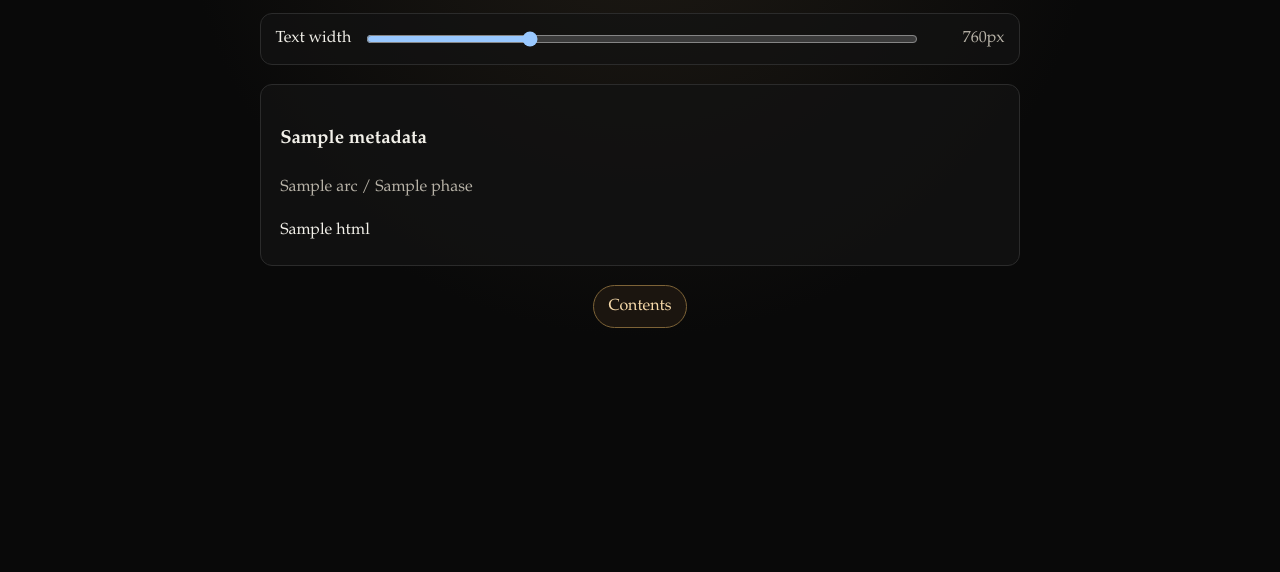
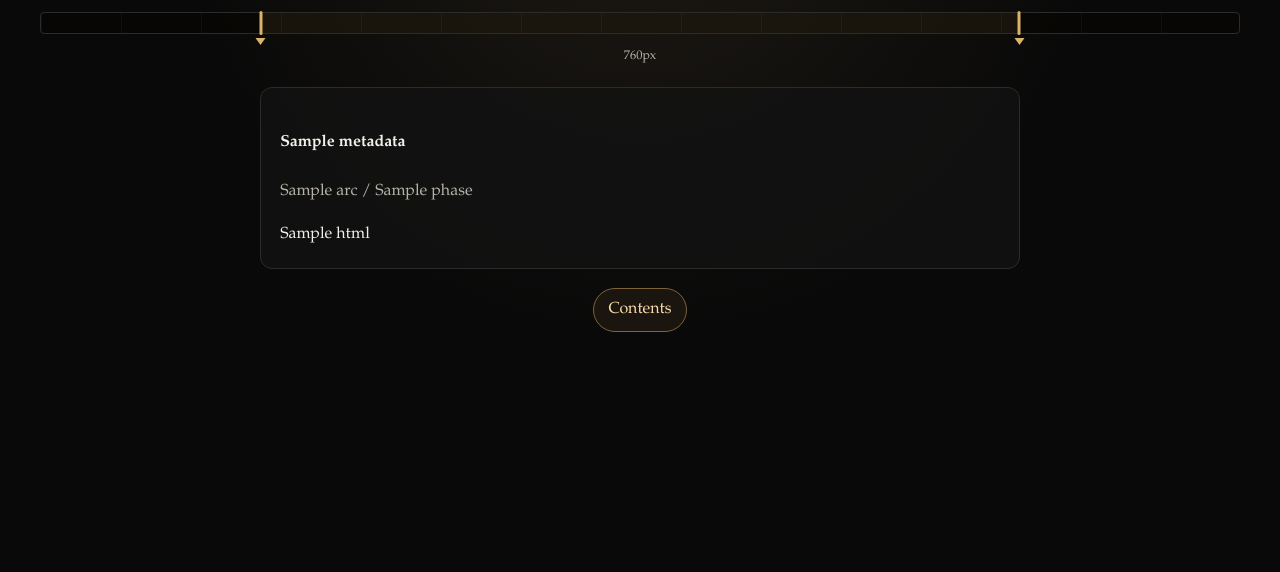
Before and after one commit to Igor4er/rezeror, a Flask app: template src/rezeror/web/templates/reader.html in a window 1280 px wide. Shown: the part 120-692 px from the top of the page. Before the commit the page ends 448 px from the top, so only its background shows below. Run offline with Flask 3, Linux system fonts and the light colour scheme; the template is opened without the code that fills it: most values are stand-ins (such as "Sample title", 1, 10 or a date in 2020); parts of the project's set-up code (start-up, migrations or seed data) failed here and were passed over; some libraries are stand-ins or nearby versions.

Commit message:
test handles width

```diff
--- a/src/rezeror/web/static/css/style.css
+++ b/src/rezeror/web/static/css/style.css
@@ -261,26 +261,89 @@ a:hover {
   background: #2a2118;
 }
 
-.reader-controls {
-  max-width: var(--reader-content-width);
-  margin: 0.8rem auto 0;
-  padding: 0.7rem 0.9rem;
-  border: 1px solid var(--border);
-  border-radius: 12px;
-  background: rgba(18, 18, 18, 0.72);
-  display: flex;
-  align-items: center;
-  gap: 0.8rem;
+.reader-ruler {
+  margin: 0.75rem 0 0;
+  user-select: none;
+  -webkit-user-select: none;
 }
 
-.reader-controls input[type="range"] {
-  flex: 1;
+.ruler-track {
+  position: relative;
+  height: 22px;
+  background: rgba(8, 6, 4, 0.7);
+  border: 1px solid var(--border);
+  border-radius: 4px;
+  overflow: visible;
+  cursor: default;
+  background-image: repeating-linear-gradient(
+    to right,
+    rgba(255, 255, 255, 0.04) 0,
+    rgba(255, 255, 255, 0.04) 1px,
+    transparent 1px,
+    transparent 80px
+  );
+}
+
+.ruler-text-zone {
+  position: absolute;
+  top: 0;
+  bottom: 0;
+  background: rgba(219, 179, 107, 0.07);
+  border-left: 1px solid rgba(219, 179, 107, 0.25);
+  border-right: 1px solid rgba(219, 179, 107, 0.25);
+  pointer-events: none;
+}
+
+.ruler-handle {
+  position: absolute;
+  top: -2px;
+  bottom: -2px;
+  width: 3px;
+  transform: translateX(-50%);
+  background: var(--accent);
+  border-radius: 2px;
+  cursor: ew-resize;
+  z-index: 10;
+  touch-action: none;
+}
+
+/* Wider invisible hit area */
+.ruler-handle::before {
+  content: '';
+  position: absolute;
+  inset: 0 -10px;
+  cursor: ew-resize;
+}
+
+/* Downward-pointing triangle tab */
+.ruler-handle::after {
+  content: '';
+  position: absolute;
+  left: 50%;
+  top: calc(100% + 3px);
+  transform: translateX(-50%);
+  width: 0;
+  height: 0;
+  border-left: 5px solid transparent;
+  border-right: 5px solid transparent;
+  border-top: 7px solid var(--accent);
+}
+
+.ruler-handle:focus-visible {
+  outline: none;
+  background: #e9c482;
+  box-shadow: 0 0 0 2px rgba(219, 179, 107, 0.4);
+}
+
+.ruler-footer {
+  display: flex;
+  justify-content: center;
+  margin-top: 0.75rem;
 }
 
 .reader-width-value {
   color: var(--muted);
-  min-width: 4.5rem;
-  text-align: right;
+  font-size: 0.78rem;
 }
 
 .library-groups {
--- a/src/rezeror/web/static/js/reader.js
+++ b/src/rezeror/web/static/js/reader.js
@@ -111,47 +111,115 @@
   const { notes: translatorNotes, definitionElements } = collectTranslatorNotes(readerContent);
   replaceInlineTranslatorRefs(readerContent, translatorNotes, definitionElements);
 
-  const widthSlider = document.querySelector("[data-reader-width-slider]");
+  const rulerTrack = document.querySelector("[data-ruler-track]");
+  const rulerZone = document.querySelector("[data-ruler-zone]");
+  const leftHandle = document.querySelector('[data-ruler-handle="left"]');
+  const rightHandle = document.querySelector('[data-ruler-handle="right"]');
   const widthValue = document.querySelector("[data-reader-width-value]");
   const widthStorageKey = "rezeror:reader-width";
   const minWidth = 620;
   const maxWidth = 1100;
+  const widthStep = 20;
+  let currentWidth = 760;
 
-  const applyReaderWidth = (rawValue) => {
+  const updateRulerUI = () => {
+    if (!rulerTrack) {
+      return;
+    }
+    const trackWidth = rulerTrack.getBoundingClientRect().width;
+    if (trackWidth === 0) {
+      return;
+    }
+    const margin = Math.max(0, (trackWidth - currentWidth) / 2);
+    const leftPct = (margin / trackWidth) * 100;
+    const rightPct = ((trackWidth - margin) / trackWidth) * 100;
+    if (leftHandle) {
+      leftHandle.style.left = `${leftPct}%`;
+      leftHandle.setAttribute("aria-valuenow", String(currentWidth));
+    }
+    if (rightHandle) {
+      rightHandle.style.left = `${rightPct}%`;
+      rightHandle.setAttribute("aria-valuenow", String(currentWidth));
+    }
+    if (rulerZone) {
+      rulerZone.style.left = `${leftPct}%`;
+      rulerZone.style.width = `${rightPct - leftPct}%`;
+    }
+    if (widthValue) {
+      widthValue.textContent = `${currentWidth}px`;
+    }
+  };
+
+  const applyReaderWidth = (rawValue, save) => {
     const numeric = Number(rawValue);
     if (!Number.isFinite(numeric)) {
       return;
     }
-    const bounded = Math.min(maxWidth, Math.max(minWidth, Math.round(numeric)));
-    document.documentElement.style.setProperty("--reader-content-width", `${bounded}px`);
-    if (widthSlider) {
-      widthSlider.value = String(bounded);
-    }
-    if (widthValue) {
-      widthValue.textContent = `${bounded}px`;
+    currentWidth = Math.min(maxWidth, Math.max(minWidth, Math.round(numeric / widthStep) * widthStep));
+    document.documentElement.style.setProperty("--reader-content-width", `${currentWidth}px`);
+    updateRulerUI();
+    if (save) {
+      try {
+        window.localStorage.setItem(widthStorageKey, String(currentWidth));
+      } catch (_) {}
     }
   };
 
   try {
-    const savedWidth = window.localStorage.getItem(widthStorageKey);
-    if (savedWidth) {
-      applyReaderWidth(savedWidth);
-    } else if (widthSlider) {
-      applyReaderWidth(widthSlider.value);
-    }
+    applyReaderWidth(window.localStorage.getItem(widthStorageKey) || 760, false);
   } catch (_) {
-    if (widthSlider) {
-      applyReaderWidth(widthSlider.value);
-    }
+    applyReaderWidth(760, false);
   }
 
-  if (widthSlider) {
-    widthSlider.addEventListener("input", () => {
-      applyReaderWidth(widthSlider.value);
-      try {
-        window.localStorage.setItem(widthStorageKey, widthSlider.value);
-      } catch (_) {}
+  const makeHandleDraggable = (handle, side) => {
+    if (!handle || !rulerTrack) {
+      return;
+    }
+    const onMove = (clientX) => {
+      const rect = rulerTrack.getBoundingClientRect();
+      const relX = clientX - rect.left;
+      const margin = side === "left" ? relX : rect.width - relX;
+      applyReaderWidth(rect.width - 2 * margin, true);
+    };
+    const onMouseMove = (e) => onMove(e.clientX);
+    const onMouseUp = () => {
+      document.removeEventListener("mousemove", onMouseMove);
+      document.removeEventListener("mouseup", onMouseUp);
+    };
+    handle.addEventListener("mousedown", (e) => {
+      e.preventDefault();
+      document.addEventListener("mousemove", onMouseMove);
+      document.addEventListener("mouseup", onMouseUp);
     });
+    const onTouchMove = (e) => {
+      e.preventDefault();
+      onMove(e.touches[0].clientX);
+    };
+    const onTouchEnd = () => {
+      document.removeEventListener("touchmove", onTouchMove);
+      document.removeEventListener("touchend", onTouchEnd);
+    };
+    handle.addEventListener("touchstart", (e) => {
+      e.preventDefault();
+      document.addEventListener("touchmove", onTouchMove, { passive: false });
+      document.addEventListener("touchend", onTouchEnd);
+    });
+    handle.addEventListener("keydown", (e) => {
+      if (e.key === "ArrowRight") {
+        applyReaderWidth(currentWidth + widthStep, true);
+        e.preventDefault();
+      } else if (e.key === "ArrowLeft") {
+        applyReaderWidth(currentWidth - widthStep, true);
+        e.preventDefault();
+      }
+    });
+  };
+
+  makeHandleDraggable(leftHandle, "left");
+  makeHandleDraggable(rightHandle, "right");
+
+  if (rulerTrack) {
+    new ResizeObserver(updateRulerUI).observe(rulerTrack);
   }
 
   const chapterPath = root.getAttribute("data-chapter-path");
--- a/src/rezeror/web/templates/reader.html
+++ b/src/rezeror/web/templates/reader.html
@@ -28,18 +28,16 @@
   </nav>
 
   <section class="reader-controls" aria-label="Reader options">
-    <label for="reader-width-slider">Text width</label>
-    <input
-      id="reader-width-slider"
-      type="range"
-      min="620"
-      max="1100"
-      step="20"
-      value="760"
-      data-reader-width-slider
-    >
-    <span class="reader-width-value" data-reader-width-value>760px</span>
-  </section>
+  <div class="reader-ruler" data-reader-ruler aria-label="Adjust text width">
+    <div class="ruler-track" data-ruler-track>
+      <div class="ruler-text-zone" data-ruler-zone></div>
+      <div class="ruler-handle ruler-handle-left" data-ruler-handle="left" tabindex="0" role="slider" aria-label="Left text boundary" aria-valuemin="620" aria-valuemax="1100" aria-valuenow="760"></div>
+      <div class="ruler-handle ruler-handle-right" data-ruler-handle="right" tabindex="0" role="slider" aria-label="Right text boundary" aria-valuemin="620" aria-valuemax="1100" aria-valuenow="760"></div>
+    </div>
+    <div class="ruler-footer">
+      <span class="reader-width-value" data-reader-width-value>760px</span>
+    </div>
+  </div>
 
   <article class="reader-content prose">
     <h1>{{ metadata.title or metadata.chapter or chapter_path }}</h1>
```
